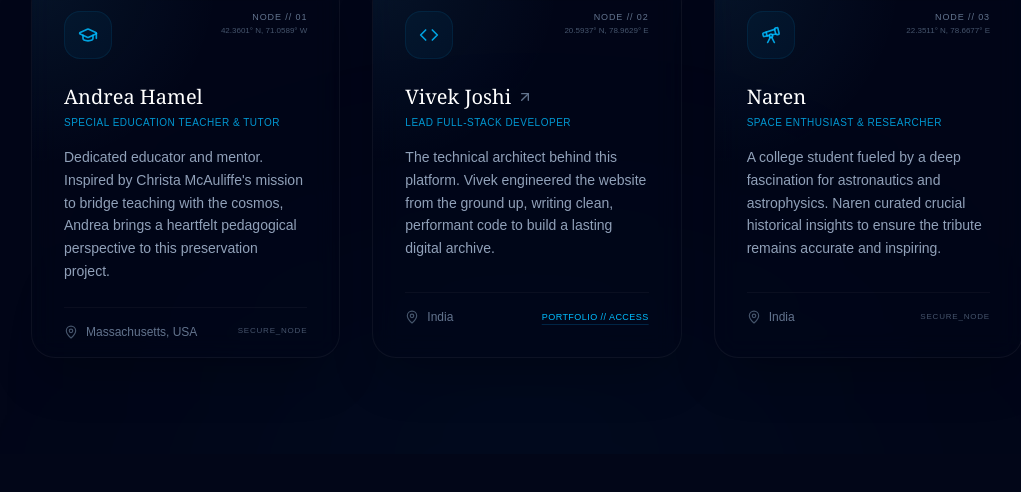
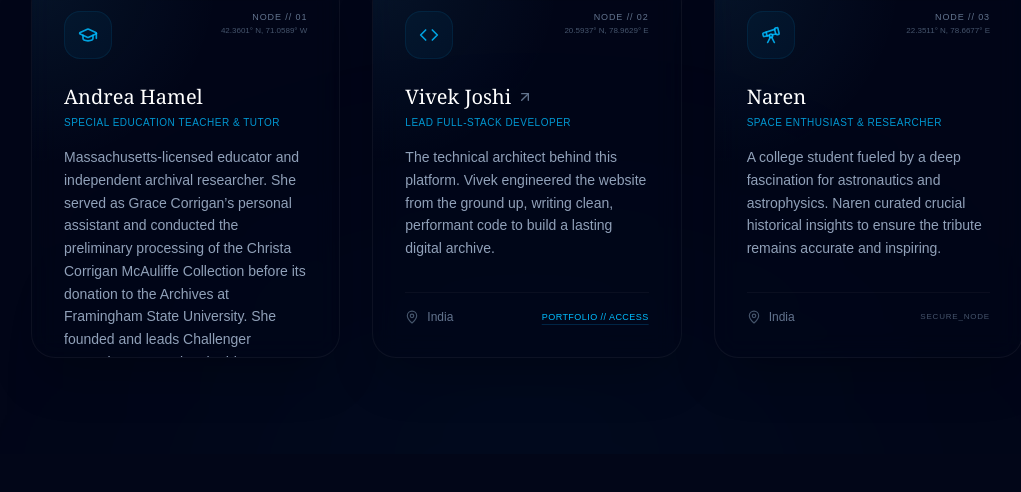
Before and after one commit to thechallengermemories-blip/challengermemories, a Next.js app: page /about in a window 1280 px wide. Shown: the part 1847-2339 px from the top of the page, without its empty margins (113-1134 px from the left). Built offline with nearby package versions, Linux system fonts and the light colour scheme; no server answers; the database is empty; a web font is replaced by a local one.

Commit message:
fixed about

```diff
--- a/components/about/CreatorsSection.tsx
+++ b/components/about/CreatorsSection.tsx
@@ -9,7 +9,7 @@ const CREATORS = [
   name: "Andrea Hamel",
   role: "Special Education Teacher & Tutor",
   location: "Massachusetts, USA",
-    bio: "Dedicated educator and mentor. Inspired by Christa McAuliffe's mission to bridge teaching with the cosmos, Andrea brings a heartfelt pedagogical perspective to this preservation project.",
+  bio: "Massachusetts-licensed educator and independent archival researcher. She served as Grace Corrigan’s personal assistant and conducted the preliminary processing of the Christa Corrigan McAuliffe Collection before its donation to the Archives at Framingham State University. She founded and leads Challenger Memories, preserving the history, personal stories, and legacy of the Space Shuttle Challenger STS-51-L crew.",
   icon: GraduationCap,
   link: null,
   nodeId: "NODE // 01",
```
Lines whose indentation alone changed are shown as unchanged.
